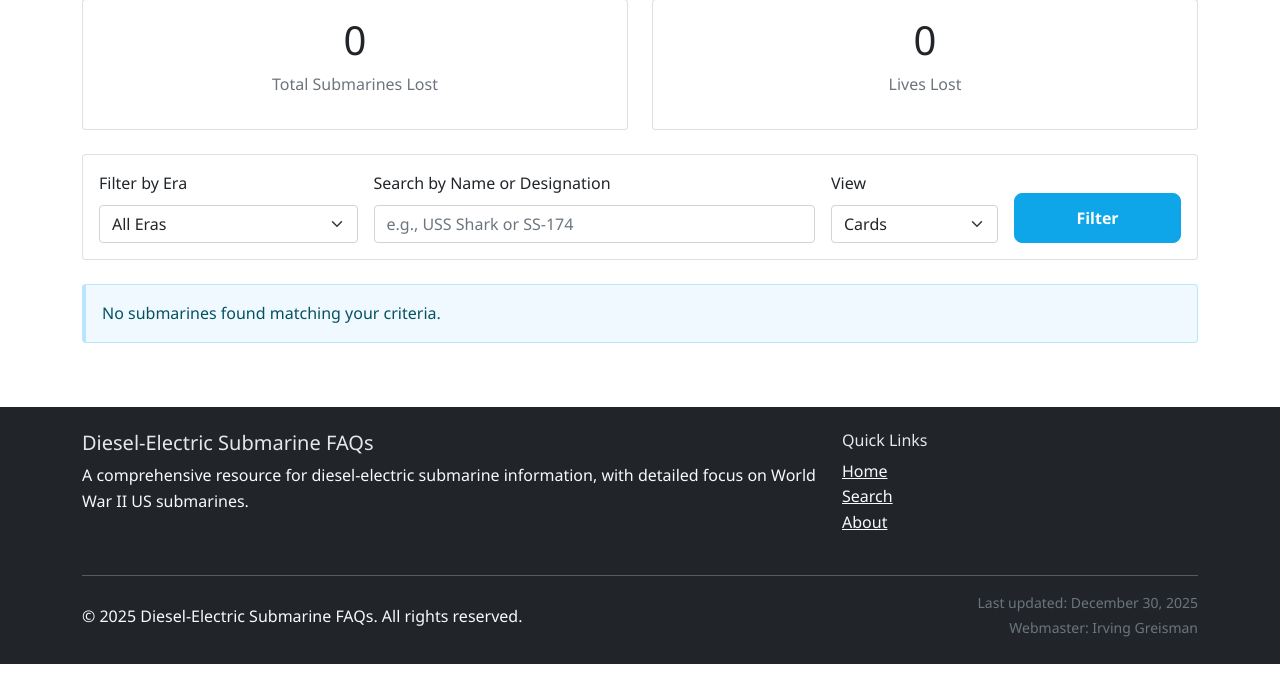
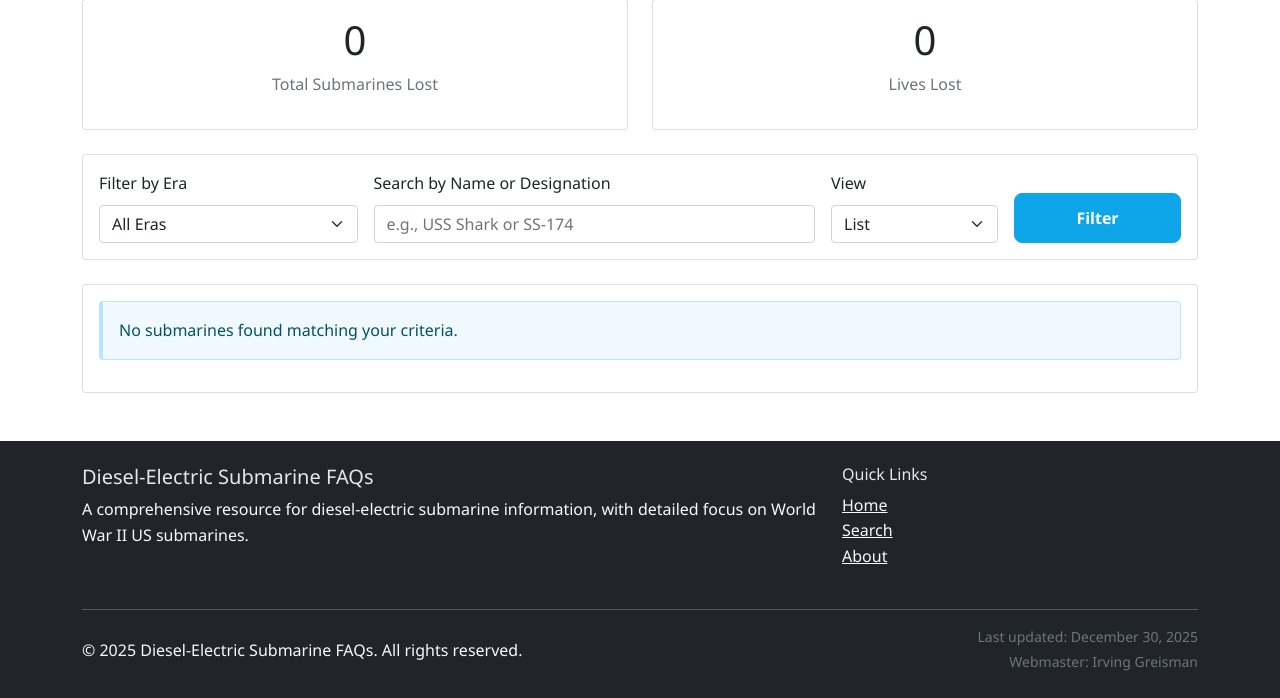
Before and after one commit to igreisman/diesel-sub-faqs-new, a PHP site: page /eternal-patrol.php in a window 1280 px wide. Shown: the part 237-935 px from the top of the page. Before the commit the page ends 901 px from the top, so only its background shows below. Run offline with PHP 8.4, Linux system fonts and the light colour scheme; data that the repository does not hold is empty.

Commit message:
Set default view to list on eternal patrol page

```diff
--- a/eternal-patrol.php
+++ b/eternal-patrol.php
@@ -6,7 +6,7 @@ require_once 'includes/header.php';
 // Get filter parameters
 $era_filter = $_GET['era'] ?? 'all';
 $search = $_GET['search'] ?? '';
-$view = $_GET['view'] ?? 'cards'; // 'cards' or 'list'
+$view = $_GET['view'] ?? 'list'; // 'cards' or 'list'
 
 // Build query
 $sql = "SELECT * FROM lost_submarines WHERE 1=1";
```
